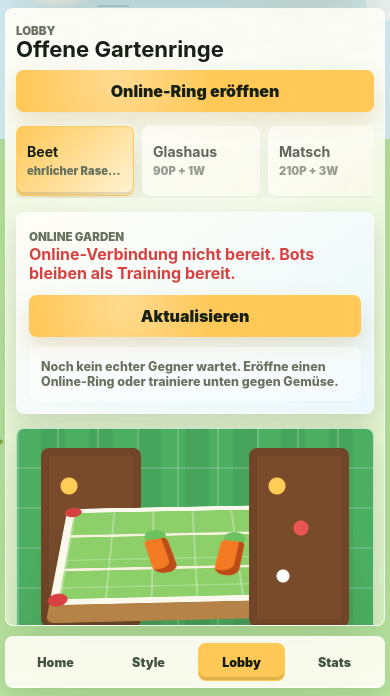
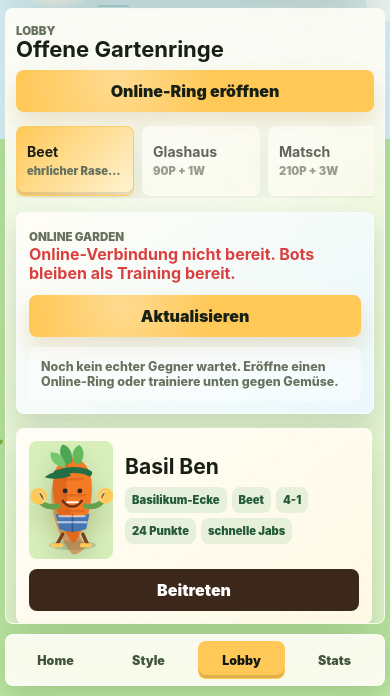
Before and after one commit to mariii-glitch/carrot-game, a website: page index.html in a window 390 px wide. Both pictures are taken after a click on the button "Kampf suchen". Shown: the part 148-844 px from the top of the page. Drawn offline with Linux system fonts and the light colour scheme; no server answers.

Commit message:
Polish mobile lobby cards

```diff
--- a/index.html
+++ b/index.html
@@ -7,7 +7,7 @@
       content="width=device-width, initial-scale=1, maximum-scale=1, user-scalable=no, viewport-fit=cover"
     />
     <title>Carrot Game</title>
-    <link rel="stylesheet" href="styles.css?v=online7" />
+    <link rel="stylesheet" href="styles.css?v=online8" />
   </head>
   <body>
     <div class="garden-sky" aria-hidden="true">
@@ -361,6 +361,6 @@
       </nav>
     </div>
 
-    <script src="app.js?v=online7"></script>
+    <script src="app.js?v=online8"></script>
   </body>
 </html>
--- a/styles.css
+++ b/styles.css
@@ -285,6 +285,7 @@
   gap: 12px;
   width: min(1460px, calc(100% - 28px));
   height: 100vh;
+  height: 100dvh;
   margin: 0 auto;
   padding: 14px 0;
 }
@@ -2489,7 +2490,7 @@
     width: min(100% - 16px, 680px);
     grid-template-rows: auto minmax(0, 1fr) auto;
     gap: 10px;
-    padding: max(18px, calc(env(safe-area-inset-top) + 12px)) 0 8px;
+    padding: max(18px, calc(env(safe-area-inset-top) + 12px)) 0 max(10px, calc(env(safe-area-inset-bottom) + 8px));
   }
 
   .gamebar {
@@ -2980,28 +2981,62 @@
   }
 
   .room-card {
-    grid-template-columns: 78px minmax(0, 1fr);
-    align-items: center;
-    min-height: 122px;
+    grid-template-areas:
+      "avatar title"
+      "avatar meta"
+      "button button";
+    grid-template-columns: 84px minmax(0, 1fr);
+    align-items: start;
+    gap: 8px 12px;
+    min-height: 0;
+    overflow: hidden;
+    padding: 12px;
   }
 
   .room-avatar {
-    width: 78px;
-    height: 96px;
+    grid-area: avatar;
+    width: 84px;
+    height: 118px;
+    align-self: stretch;
   }
 
   .room-copy {
-    display: grid;
-    gap: 8px;
-  }
-
-  .room-copy h2,
+    display: contents;
+  }
+
+  .room-copy h2 {
+    grid-area: title;
+    align-self: end;
+    margin-bottom: 0;
+    font-size: clamp(1.08rem, 5.4vw, 1.35rem);
+    line-height: 1.05;
+    white-space: normal;
+  }
+
   .room-meta {
+    grid-area: meta;
+    gap: 5px;
     margin-bottom: 0;
   }
 
-  .room-meta {
-    gap: 4px;
+  .room-meta span {
+    min-height: 26px;
+    padding: 4px 7px;
+    font-size: 0.7rem;
+  }
+
+  .room-copy .join-button {
+    grid-area: button;
+    min-height: 42px;
+    margin-top: 2px;
+  }
+
+  .screen-lobby .lobby-layout {
+    display: block;
+  }
+
+  .screen-lobby .yard-preview {
+    display: none;
   }
 
   .fight-button {
```
